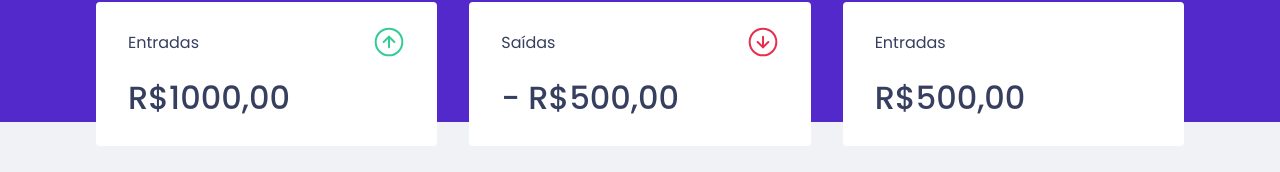
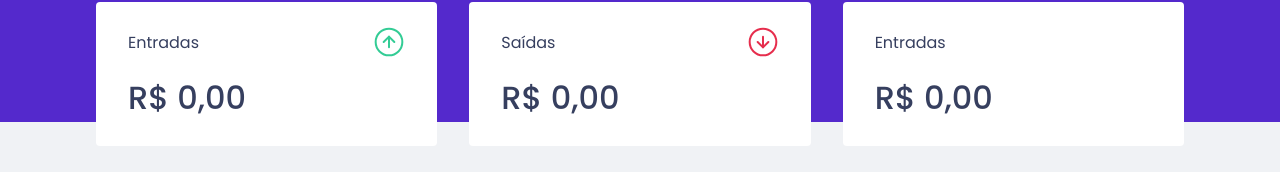
Before and after one commit to luizsmatos/dt-finances, a React (Create React App) app: page / in a window 1280 px wide. Shown: the part 150-322 px from the top of the page. Built offline with nearby package versions, Linux system fonts and the light colour scheme; no server answers; what miragejs would draw is missing.

Commit message:
feat: Soma dos valores de depositos, saidas e total

```diff
--- a/src/components/Summary/index.tsx
+++ b/src/components/Summary/index.tsx
@@ -7,6 +7,30 @@
 
 export function Summary() {
   const { transactions } = useContext(TransactionsContext);
+
+  const summary = transactions.reduce((acc, transaction) => {
+
+    if(transaction.type === 'deposit') {
+      acc.deposits += transaction.amount;
+      acc.total += transaction.amount;
+    } else {
+      acc.withdraws += transaction.amount;
+      acc.total -= transaction.amount;
+    }
+
+    return acc;
+  }, {
+    deposits: 0,
+    withdraws: 0,
+    total: 0,
+  })
+
+  const formatNumber = (transactionAmount: number) => {
+    return new Intl.NumberFormat('pt-BR', {
+      style: 'currency',
+      currency: 'BRL',
+    }).format(transactionAmount)
+  }
   return (
     <Container>
       <div>
@@ -14,21 +38,21 @@
           <p>Entradas</p>
           <img src={incomeImg} alt="Entradas" />
         </header>
-        <strong>R$1000,00</strong>
+        <strong>{formatNumber(summary.deposits)}</strong>
       </div>
       <div>
         <header>
           <p>Saídas</p>
           <img src={outcomeImg} alt="Saídas" />
         </header>
-        <strong>- R$500,00</strong>
+        <strong>{formatNumber(summary.withdraws)}</strong>
       </div>
       <div>
         <header>
           <p>Entradas</p>
           <img src={totalImg} alt="Total" />
         </header>
-        <strong>R$500,00</strong>
+        <strong>{formatNumber(summary.total)}</strong>
       </div>
     </Container>
   );
```
